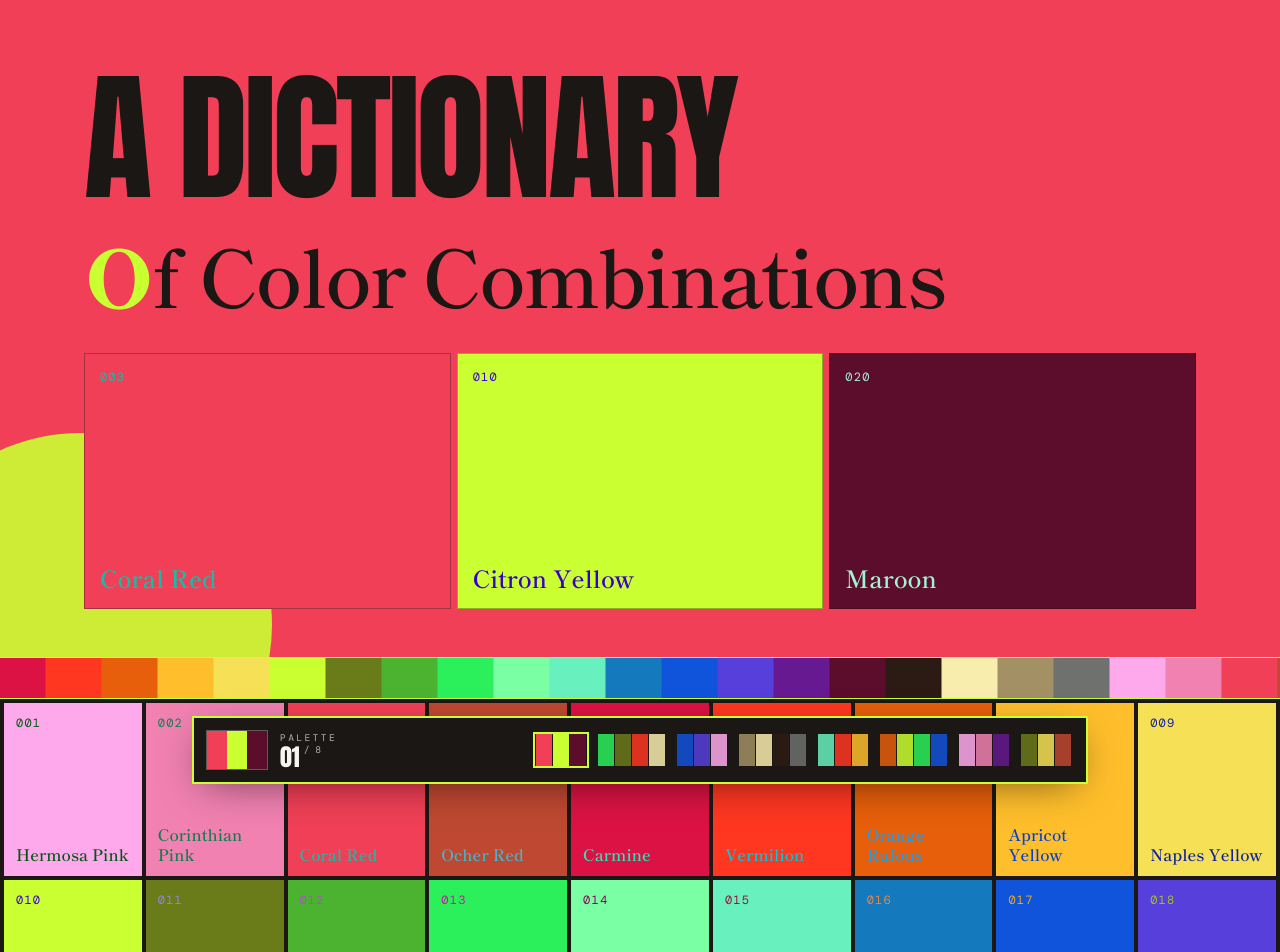
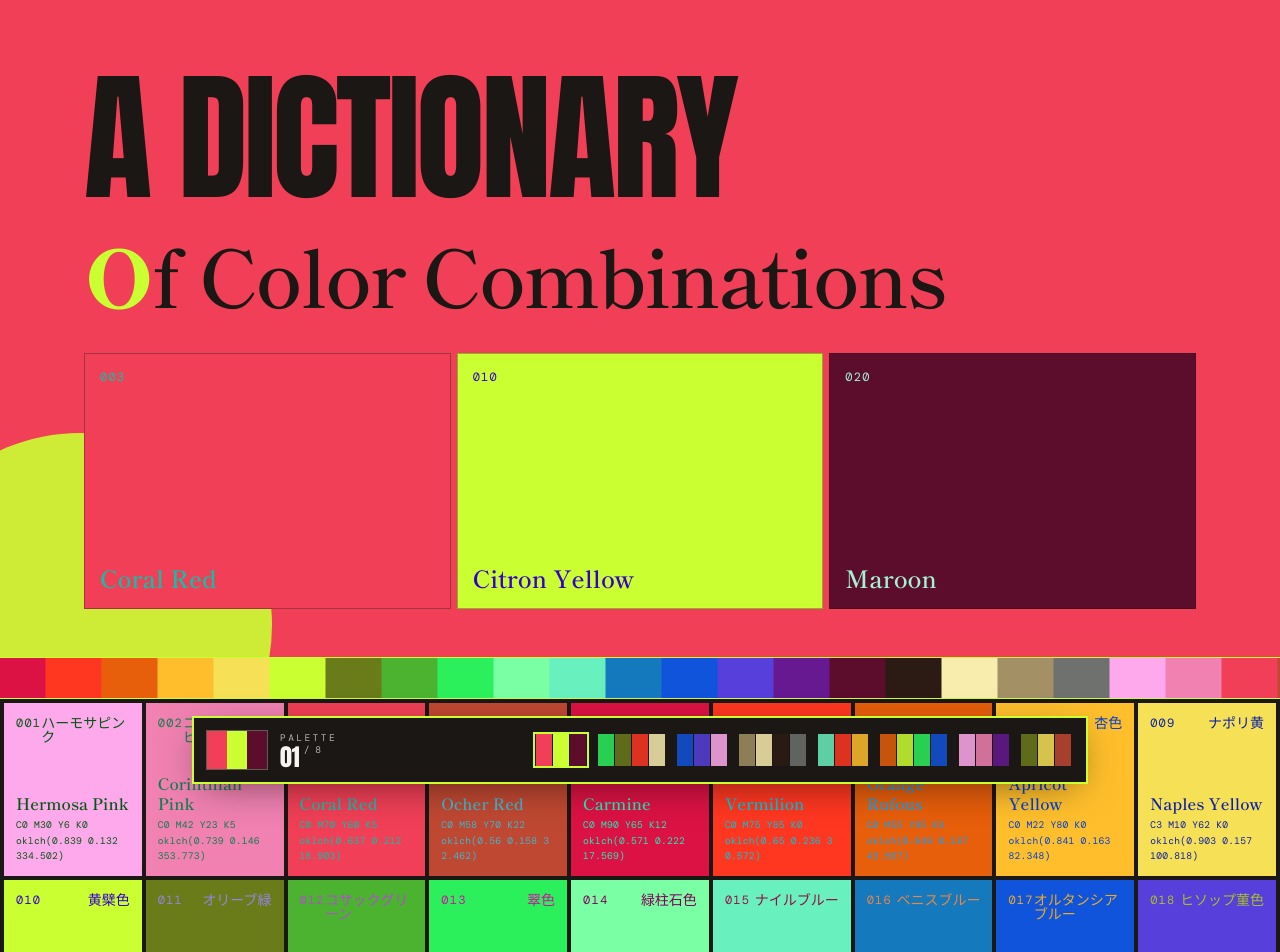
Before and after one commit to marcebollin/sanzo-wada-colors, a React (Vite) app: page / in a window 1280 px wide. Shown: the top 952 px of the page. Built offline with nearby package versions, Linux system fonts and the light colour scheme.

Commit message:
feat: enhance ColorSwatch component with Japanese names and CMYK format display

```diff
--- a/src/components/ColorSwatch.tsx
+++ b/src/components/ColorSwatch.tsx
@@ -1,4 +1,4 @@
-import { type SanzoColor } from "../data"
+import { type SanzoColor, formatCmyk } from "../data"
 
 type Props = {
   color: SanzoColor
@@ -21,18 +21,30 @@ export function ColorSwatch({ color, index = 0 }: Props) {
       className="group relative flex aspect-[4/5] flex-col justify-between overflow-hidden p-3 transition-transform duration-300 ease-out hover:-translate-y-1 focus-within:-translate-y-1"
       style={{ backgroundColor: color.oklch, animationDelay: `${index * 24}ms` }}
     >
-      <span
-        className="font-mono text-xs tabular-nums tracking-widest"
-        style={overlay}
-      >
-        {String(color.id).padStart(3, "0")}
-      </span>
-      <h3
-        className="font-serif text-base font-semibold leading-tight text-balance"
-        style={overlay}
-      >
-        {color.name}
-      </h3>
+      <div className="flex items-start justify-between" style={overlay}>
+        <span className="font-mono text-xs tabular-nums tracking-widest">
+          {String(color.id).padStart(3, "0")}
+        </span>
+        <span className="font-serif text-sm leading-none" lang="ja">
+          {color.nameJa}
+        </span>
+      </div>
+
+      <div className="flex flex-col gap-1" style={overlay}>
+        <h3 className="font-serif text-base font-semibold leading-tight text-balance">
+          {color.name}
+        </h3>
+        <dl className="font-mono text-[0.6rem] uppercase leading-relaxed tracking-wide">
+          <div className="flex gap-1">
+            <dt className="sr-only">CMYK</dt>
+            <dd>{formatCmyk(color.cmyk)}</dd>
+          </div>
+          <div className="flex gap-1">
+            <dt className="sr-only">OKLCH</dt>
+            <dd className="break-all normal-case">{color.oklch}</dd>
+          </div>
+        </dl>
+      </div>
     </article>
   )
 }
--- a/src/data/colors.json
+++ b/src/data/colors.json
@@ -2,6 +2,7 @@
   {
     "id": 1,
     "name": "Hermosa Pink",
+    "nameJa": "ハーモサピンク",
     "cmyk": {
       "c": 0,
       "m": 30,
@@ -13,6 +14,7 @@
   {
     "id": 2,
     "name": "Corinthian Pink",
+    "nameJa": "コリンシアンピンク",
     "cmyk": {
       "c": 0,
       "m": 42,
@@ -24,6 +26,7 @@
   {
     "id": 3,
     "name": "Coral Red",
+    "nameJa": "珊瑚色",
     "cmyk": {
       "c": 0,
       "m": 70,
@@ -35,6 +38,7 @@
   {
     "id": 4,
     "name": "Ocher Red",
+    "nameJa": "黄土赤",
     "cmyk": {
       "c": 0,
       "m": 58,
@@ -46,6 +50,7 @@
   {
     "id": 5,
     "name": "Carmine",
+    "nameJa": "洋紅色",
     "cmyk": {
       "c": 0,
       "m": 90,
@@ -57,6 +62,7 @@
   {
     "id": 6,
     "name": "Vermilion",
+    "nameJa": "朱色",
     "cmyk": {
       "c": 0,
       "m": 75,
@@ -68,6 +74,7 @@
   {
     "id": 7,
     "name": "Orange Rufous",
+    "nameJa": "黄丹色",
     "cmyk": {
       "c": 0,
       "m": 55,
@@ -79,6 +86,7 @@
   {
     "id": 8,
     "name": "Apricot Yellow",
+    "nameJa": "杏色",
     "cmyk": {
       "c": 0,
       "m": 22,
@@ -90,6 +98,7 @@
   {
     "id": 9,
     "name": "Naples Yellow",
+    "nameJa": "ナポリ黄",
     "cmyk": {
       "c": 3,
       "m": 10,
@@ -101,6 +110,7 @@
   {
     "id": 10,
     "name": "Citron Yellow",
+    "nameJa": "黄檗色",
     "cmyk": {
       "c": 18,
       "m": 0,
@@ -112,6 +122,7 @@
   {
     "id": 11,
     "name": "Olive Green",
+    "nameJa": "オリーブ緑",
     "cmyk": {
       "c": 28,
       "m": 18,
@@ -123,6 +134,7 @@
   {
     "id": 12,
     "name": "Cossack Green",
+    "nameJa": "コサックグリーン",
     "cmyk": {
       "c": 62,
       "m": 18,
@@ -134,6 +146,7 @@
   {
     "id": 13,
     "name": "Emerald Green",
+    "nameJa": "翠色",
     "cmyk": {
       "c": 80,
       "m": 5,
@@ -145,6 +158,7 @@
   {
     "id": 14,
     "name": "Beryl Green",
+    "nameJa": "緑柱石色",
     "cmyk": {
       "c": 48,
       "m": 0,
@@ -156,6 +170,7 @@
   {
     "id": 15,
     "name": "Nile Blue",
+    "nameJa": "ナイルブルー",
     "cmyk": {
       "c": 55,
       "m": 5,
@@ -167,6 +182,7 @@
   {
     "id": 16,
     "name": "Venice Blue",
+    "nameJa": "ベニスブルー",
     "cmyk": {
       "c": 90,
       "m": 45,
@@ -178,6 +194,7 @@
   {
     "id": 17,
     "name": "Hortense Blue",
+    "nameJa": "オルタンシアブルー",
     "cmyk": {
       "c": 92,
       "m": 62,
@@ -189,6 +206,7 @@
   {
     "id": 18,
     "name": "Hyssop Violet",
+    "nameJa": "ヒソップ菫色",
     "cmyk": {
       "c": 60,
       "m": 70,
@@ -200,6 +218,7 @@
   {
     "id": 19,
     "name": "Pansy Purple",
+    "nameJa": "菫紫色",
     "cmyk": {
       "c": 45,
       "m": 85,
@@ -211,6 +230,7 @@
   {
     "id": 20,
     "name": "Maroon",
+    "nameJa": "栗色",
     "cmyk": {
       "c": 25,
       "m": 88,
@@ -222,6 +242,7 @@
   {
     "id": 21,
     "name": "Seal Brown",
+    "nameJa": "海豹茶色",
     "cmyk": {
       "c": 40,
       "m": 62,
@@ -233,6 +254,7 @@
   {
     "id": 22,
     "name": "Cream Color",
+    "nameJa": "クリーム色",
     "cmyk": {
       "c": 2,
       "m": 6,
@@ -244,6 +266,7 @@
   {
     "id": 23,
     "name": "Drab",
+    "nameJa": "灰茶色",
     "cmyk": {
       "c": 20,
       "m": 28,
@@ -255,6 +278,7 @@
   {
     "id": 24,
     "name": "Neutral Gray",
+    "nameJa": "中立灰色",
     "cmyk": {
       "c": 8,
       "m": 6,
--- a/src/data/index.ts
+++ b/src/data/index.ts
@@ -17,6 +17,8 @@ export type SanzoColor = {
   id: number
   /** Natural name as recorded by Sanzo Wada, e.g. "Ocher Red". */
   name: string
+  /** Japanese name for the color, e.g. "朱色". */
+  nameJa: string
   /** Source of truth: CMYK in the Japanese print format (0-100 per channel). */
   cmyk: CMYK
   /**
```
